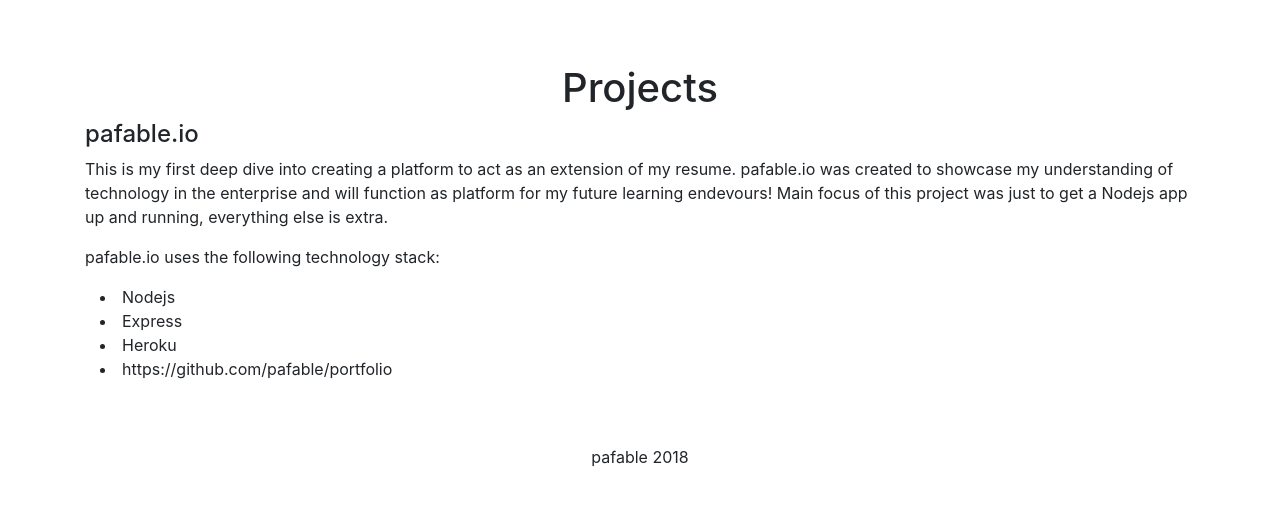
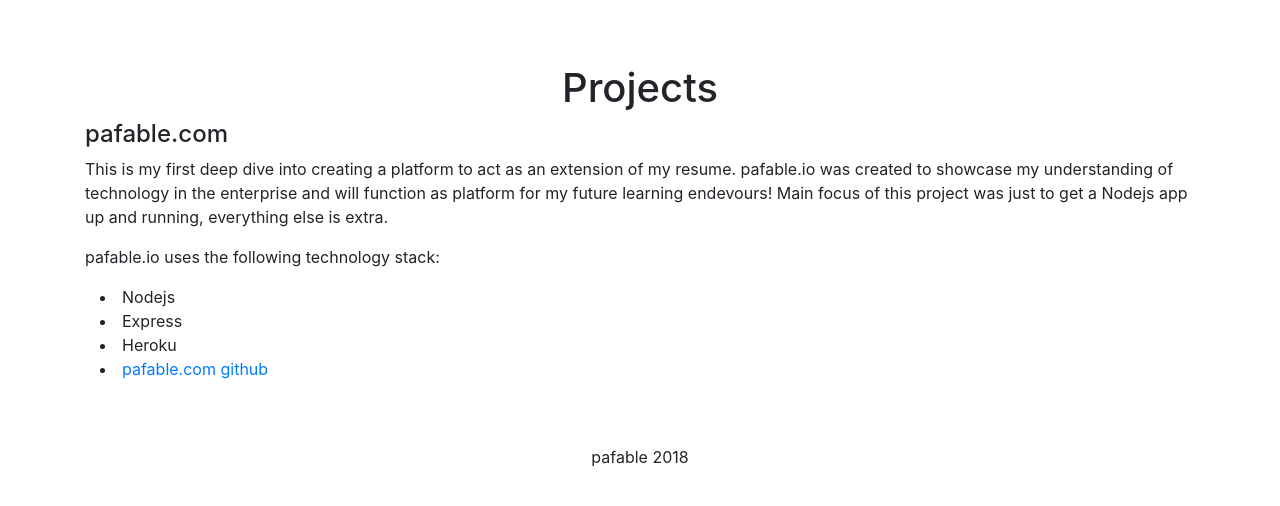
Before and after one commit to pafable/portfolio, a Node server app: page /projects in a window 1280 px wide. Shown: the part 56-562 px from the top of the page. Run offline with Node 20, Linux system fonts and the light colour scheme; some libraries are stand-ins or nearby versions.

Commit message:
fix projects

```diff
--- a/views/projects.ejs
+++ b/views/projects.ejs
@@ -4,7 +4,7 @@
 </div>
 <div class="container">
     <div class="projectsparagrah">
-        <h4>pafable.io</h4>
+        <h4>pafable.com</h4>
         <p>This is my first deep dive into creating a platform to act as an extension of my resume. pafable.io was created to
             showcase my understanding of technology in the enterprise and will function as platform for my future learning endevours!
             Main focus of this project was just to get a Nodejs app up and running, everything else is extra.
@@ -15,7 +15,7 @@
                 <li>Nodejs</li>
                 <li>Express</li>
                 <li>Heroku</li>
-                <li>https://github.com/pafable/portfolio</li>
+                <li><a href="https://github.com/pafable/portfolio">pafable.com github</a></li>
             </div>
         </p>
     </div>
```
